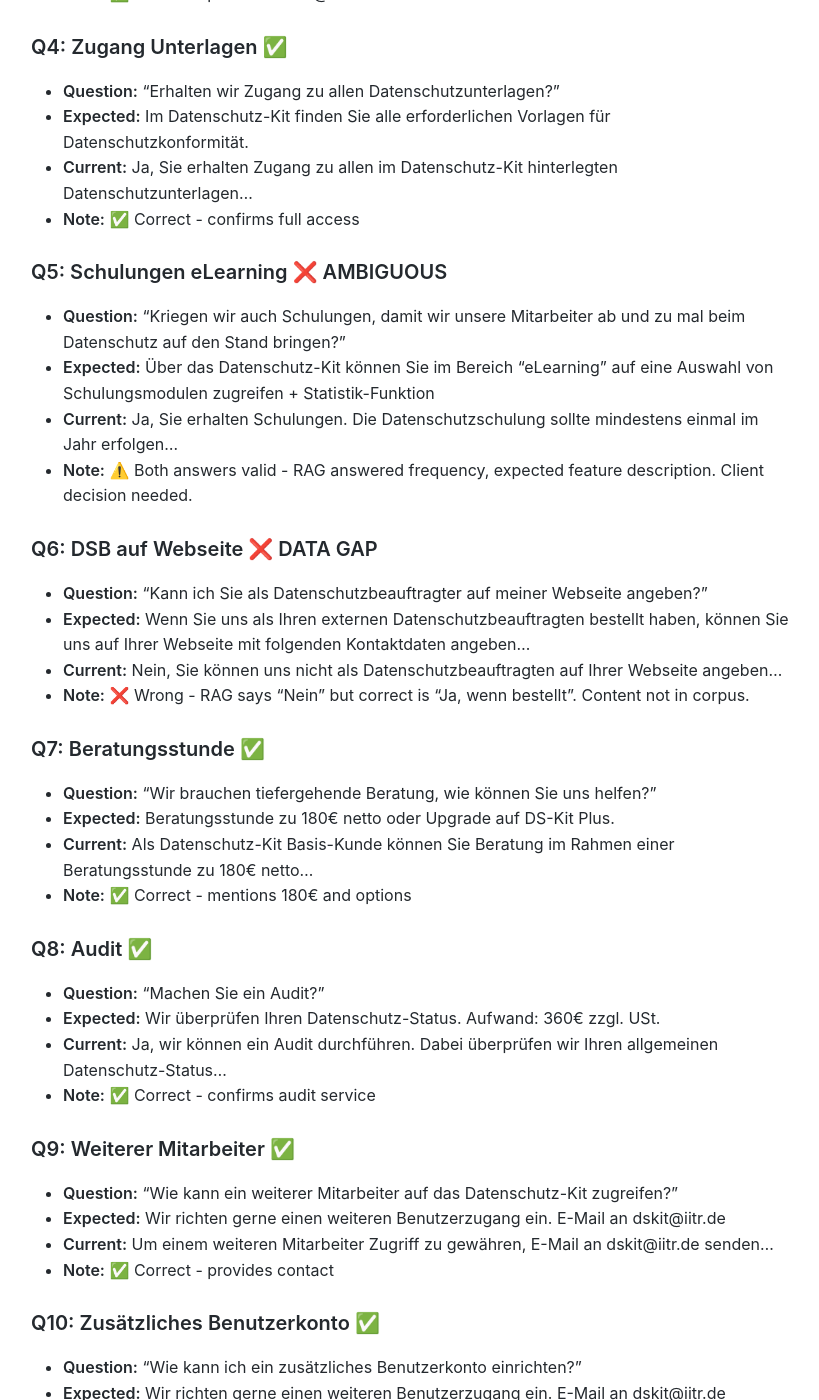
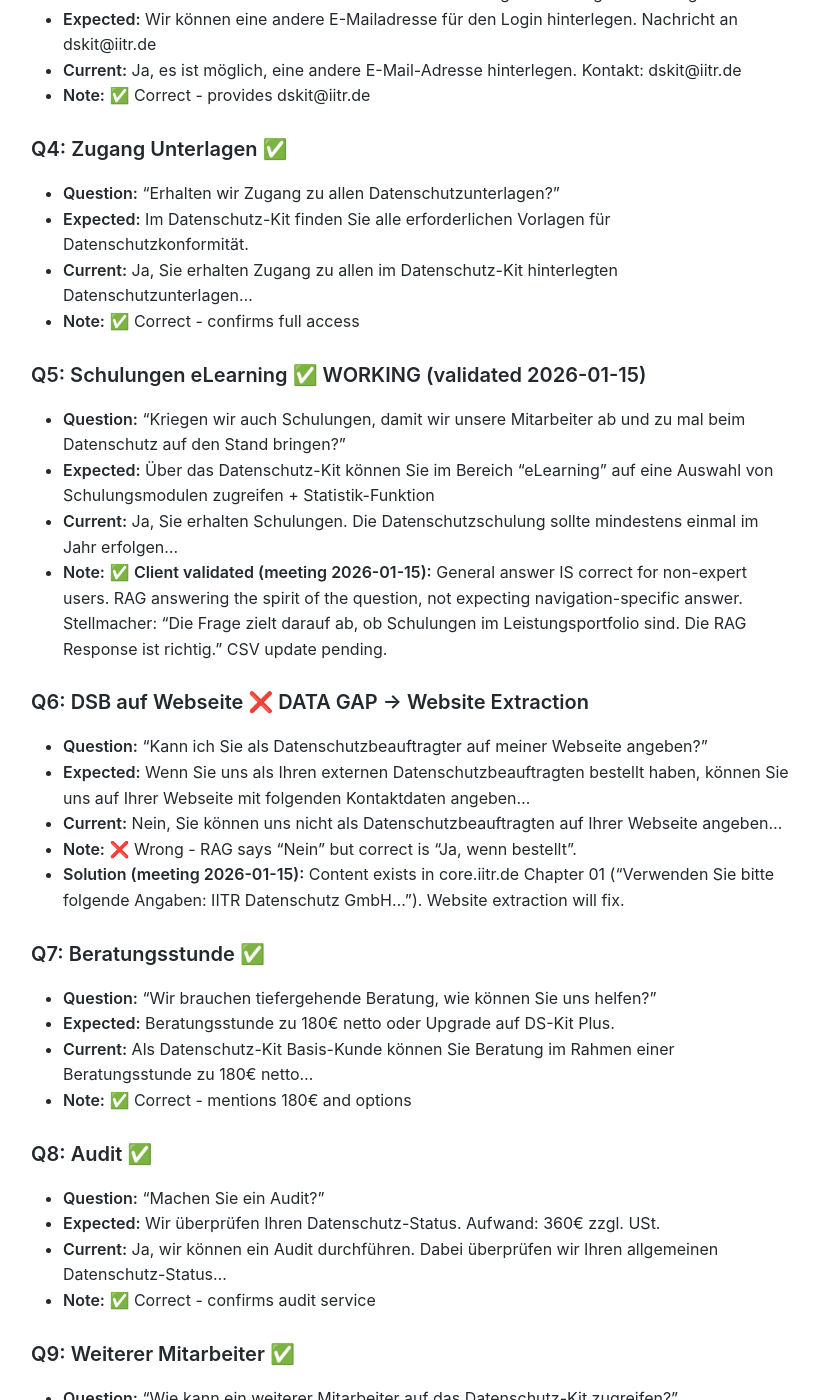
Before and after one commit to MariusWilsch/public-wilsch-ai-pages, a Jekyll site: the page built from project/iitr/dskit-rag-test-analysis.md, in a window 1280 px wide and 1400 px high, scrolled down 3868 px. Shown: the whole window, without its empty margins (229-1048 px from the left). Built offline with Jekyll 4.4.1, drawn with Linux system fonts in a browser that asks for light colours; our own code applies the rules of GitHub Pages for plain Markdown files; some of the changed text lies outside the part shown.

Commit message:
Sync from hippocampus 2026-01-19

```diff
--- a/project/iitr/dskit-rag-test-analysis.md
+++ b/project/iitr/dskit-rag-test-analysis.md
@@ -5,23 +5,25 @@ publish: true
 # DS-Kit RAG Test Analysis - Question-by-Question Verification
 
 Analysis date: 2026-01-13
+**Last updated:** 2026-01-19
+**Source:** [Meeting transcript 2026-01-15](https://app.fireflies.ai/view/01KF0N6JDANZB4JGW9WEP4GNMC)
 
 ---
 
 ## 1. Executive Summary
 
-| Metric | Value |
-|--------|-------|
-| Total questions | 29 |
-| Working | 17 (58.6%) |
-| Data Gap | 9 |
-| Ambiguous | 1 |
-| VLM Data Loss | 1 |
-| Q&A Data Error | 1 |
-| **Current accuracy** | **17/29 (58.6%)** |
-| **Max with current corpus** | **20/29 (69%)** |
+| Metric | Pre-Meeting | Post-Meeting |
+|--------|-------------|--------------|
+| Total questions | 29 | 29 |
+| Working | 17 | **18** (+Q5) |
+| Data Gap | 9 | **6** (Q6,Q12,Q13,Q17,Q18,Q24,Q27) |
+| Intentional | 0 | **2** (Q16,Q28) |
+| Fixed | 0 | **1** (Q21) |
+| VLM Data Loss | 1 | 1 (Q14) |
+| **Current accuracy** | 17/29 (58.6%) | **18/29 (62%)** |
+| **After website extraction** | - | **24/29 (83%)** |
 
-**Key finding:** 9 of 12 failures are due to expected answers not existing in the indexed corpus. No retrieval tuning can fix questions whose answers aren't indexed.
+**Key finding:** Client meeting (2026-01-15) validated several "failures" as acceptable. Website extraction identified as solution for remaining DATA GAPs.
 
 ---
 
@@ -44,7 +46,7 @@ Analysis date: 2026-01-13
 6. Schulung Häufigkeit → jährlich
 7. Beratungsstunde → 180€ / DS-Kit Plus
 8. Kündigung → 3 Monate
-9. Datenschutzverpflichtung → Kapitel 09 (⚠️ should be 11)
+9. Datenschutzverpflichtung → Kapitel 11.2 (✅ corrected during meeting from 09)
 10. Womit anfangen → Kapitel 02, 04, 05, 06, eLearning
 11. AV-Verträge → Kapitel 05
 12. Datenschutzverletzung → Kapitel 10
@@ -55,37 +57,37 @@ Analysis date: 2026-01-13
 
 ## 3. Question Analysis Table (All 29)
 
-| Q# | Status | Question | In Corpus? | Category |
-|----|--------|----------|------------|----------|
-| 1 | ✅ | Texte Webseitengestaltung | ✅ | Working |
-| 2 | ✅ | Textgeneratoren | ✅ | Working |
-| 3 | ✅ | Andere E-Mail hinterlegen | ✅ | Working |
-| 4 | ✅ | Zugang Unterlagen | ✅ | Working |
-| 5 | ❌ | Schulungen eLearning | ✅ | **Ambiguous** |
-| 6 | ❌ | DSB auf Webseite | ❌ | **Data Gap** |
-| 7 | ✅ | Beratungsstunde | ✅ | Working |
-| 8 | ✅ | Audit | ✅ | Working |
-| 9 | ✅ | Weiterer Mitarbeiter | ✅ | Working |
-| 10 | ✅ | Zusätzliches Benutzerkonto | ✅ | Working |
-| 11 | ✅ | TISAX Schulungsinhalte | ✅ | Working |
-| 12 | ❌ | DSB Meldung wer | ❌ | **Data Gap** |
-| 13 | ❌ | Wo DSB melden | ❌ | **Data Gap** |
-| 14 | ❌ | DSB Kontaktdaten | ❌ | **VLM Loss** |
-| 15 | ✅ | Kündigung Termin | ✅ | Working |
-| 16 | ❌ | eLearning 300€ | ❌ | **Data Gap** |
-| 17 | ❌ | Englisch Zertifikat | ❌ | **Data Gap** |
-| 18 | ❌ | Zugang DS-Kit URL | ❌ | **Data Gap** |
-| 19 | ✅ | Magic-Link wiederholt | ✅ | Working |
-| 20 | ✅ | Jahresvertrag automatisch | ✅ | Working |
-| 21 | ❌ | Mitarbeiter Docs | ✅ | **Q&A Error** |
-| 22 | ✅ | Mitarbeiter einladen | ✅ | Working |
-| 23 | ✅ | Schulung Häufigkeit | ✅ | Working |
-| 24 | ❌ | Video E-Mail Vereinbarung | ❌ | **Data Gap** |
-| 25 | ✅ | Datenschutzverletzung | ✅ | Working |
-| 26 | ✅ | Datenschutzhinweise DE/EN | ✅ | Working |
-| 27 | ❌ | Bewerber unterschreiben | ❌ | **Data Gap** |
-| 28 | ❌ | Cookie Banner 180€ | ❌ | **Data Gap** |
-| 29 | ✅ | Webseite Beratung | ✅ | Working |
+| Q# | Status | Question | In Corpus? | Category | Solution |
+|----|--------|----------|------------|----------|----------|
+| 1 | ✅ | Texte Webseitengestaltung | ✅ | Working | - |
+| 2 | ✅ | Textgeneratoren | ✅ | Working | - |
+| 3 | ✅ | Andere E-Mail hinterlegen | ✅ | Working | - |
+| 4 | ✅ | Zugang Unterlagen | ✅ | Working | - |
+| 5 | ✅ | Schulungen eLearning | ✅ | **Working** | Client validated |
+| 6 | ❌ | DSB auf Webseite | ❌ | Data Gap | Website extraction |
+| 7 | ✅ | Beratungsstunde | ✅ | Working | - |
+| 8 | ✅ | Audit | ✅ | Working | - |
+| 9 | ✅ | Weiterer Mitarbeiter | ✅ | Working | - |
+| 10 | ✅ | Zusätzliches Benutzerkonto | ✅ | Working | - |
+| 11 | ✅ | TISAX Schulungsinhalte | ✅ | Working | - |
+| 12 | ❌ | DSB Meldung wer | ❌ | Data Gap | Website extraction |
+| 13 | ❌ | Wo DSB melden | ❌ | Data Gap | Website extraction |
+| 14 | ❌ | DSB Kontaktdaten | ❌ | VLM Loss | Standard Docling |
+| 15 | ✅ | Kündigung Termin | ✅ | Working | - |
+| 16 | ⏸️ | eLearning 300€ | ❌ | **Intentional** | No prices |
+| 17 | ❌ | Englisch Zertifikat | ❌ | Data Gap | Masterfragen |
+| 18 | ❌ | Zugang DS-Kit URL | ❌ | Data Gap | Website extraction |
+| 19 | ✅ | Magic-Link wiederholt | ✅ | Working | - |
+| 20 | ✅ | Jahresvertrag automatisch | ✅ | Working | - |
+| 21 | ✅ | Mitarbeiter Docs | ✅ | **Fixed** | CSV corrected |
+| 22 | ✅ | Mitarbeiter einladen | ✅ | Working | - |
+| 23 | ✅ | Schulung Häufigkeit | ✅ | Working | - |
+| 24 | ❌ | Video E-Mail Vereinbarung | ❌ | Data Gap | Website/Masterfragen |
+| 25 | ✅ | Datenschutzverletzung | ✅ | Working | - |
+| 26 | ✅ | Datenschutzhinweise DE/EN | ✅ | Working | - |
+| 27 | ❌ | Bewerber unterschreiben | ❌ | Data Gap | Masterfragen |
+| 28 | ⏸️ | Cookie Banner 180€ | ❌ | **Intentional** | Support escalation |
+| 29 | ✅ | Webseite Beratung | ✅ | Working | - |
 
 ---
 
@@ -115,17 +117,18 @@ Analysis date: 2026-01-13
 - **Current:** Ja, Sie erhalten Zugang zu allen im Datenschutz-Kit hinterlegten Datenschutzunterlagen...
 - **Note:** ✅ Correct - confirms full access
 
-### Q5: Schulungen eLearning ❌ AMBIGUOUS
+### Q5: Schulungen eLearning ✅ WORKING (validated 2026-01-15)
 - **Question:** "Kriegen wir auch Schulungen, damit wir unsere Mitarbeiter ab und zu mal beim Datenschutz auf den Stand bringen?"
 - **Expected:** Über das Datenschutz-Kit können Sie im Bereich "eLearning" auf eine Auswahl von Schulungsmodulen zugreifen + Statistik-Funktion
 - **Current:** Ja, Sie erhalten Schulungen. Die Datenschutzschulung sollte mindestens einmal im Jahr erfolgen...
-- **Note:** ⚠️ Both answers valid - RAG answered frequency, expected feature description. Client decision needed.
+- **Note:** ✅ **Client validated (meeting 2026-01-15):** General answer IS correct for non-expert users. RAG answering the spirit of the question, not expecting navigation-specific answer. Stellmacher: "Die Frage zielt darauf ab, ob Schulungen im Leistungsportfolio sind. Die RAG Response ist richtig." CSV update pending.
 
-### Q6: DSB auf Webseite ❌ DATA GAP
+### Q6: DSB auf Webseite ❌ DATA GAP → Website Extraction
 - **Question:** "Kann ich Sie als Datenschutzbeauftragter auf meiner Webseite angeben?"
 - **Expected:** Wenn Sie uns als Ihren externen Datenschutzbeauftragten bestellt haben, können Sie uns auf Ihrer Webseite mit folgenden Kontaktdaten angeben...
 - **Current:** Nein, Sie können uns nicht als Datenschutzbeauftragten auf Ihrer Webseite angeben...
-- **Note:** ❌ Wrong - RAG says "Nein" but correct is "Ja, wenn bestellt". Content not in corpus.
+- **Note:** ❌ Wrong - RAG says "Nein" but correct is "Ja, wenn bestellt".
+- **Solution (meeting 2026-01-15):** Content exists in core.iitr.de Chapter 01 ("Verwenden Sie bitte folgende Angaben: IITR Datenschutz GmbH..."). Website extraction will fix.
 
 ### Q7: Beratungsstunde ✅
 - **Question:** "Wir brauchen tiefergehende Beratung, wie können Sie uns helfen?"
@@ -157,23 +160,26 @@ Analysis date: 2026-01-13
 - **Current:** Ja, im Datenschutz-Kit finden Sie eine Übersicht über alle Sensibilisierungsschulungen im Dokument 11-03...
 - **Note:** ✅ Correct - references Dokument 11-03
 
-### Q12: DSB Meldung wer ❌ DATA GAP
+### Q12: DSB Meldung wer ❌ DATA GAP → Website Extraction
 - **Question:** "Übernehmen Sie die Meldung des externen Datenschutzbeauftragten?"
 - **Expected:** Die Meldung des DSB bei der Aufsichtsbehörde muss durch den Verantwortlichen erfolgen.
 - **Current:** Die Meldung des externen Datenschutzbeauftragten an die zuständige Datenschutz-Aufsichtsbehörde...
-- **Note:** ❌ Doesn't clarify WHO must file. Content not in corpus.
+- **Note:** ❌ Doesn't clarify WHO must file.
+- **Solution:** Website extraction (Chapter 01 contains DSB policy cluster).
 
-### Q13: Wo DSB melden ❌ DATA GAP
+### Q13: Wo DSB melden ❌ DATA GAP → Website Extraction
 - **Question:** "Wo melde ich den externen Datenschutzbeauftragten?"
 - **Expected:** Wenn Sie uns als DSB bestellt haben, können Sie uns mit folgenden Kontaktdaten melden: [IITR details]
 - **Current:** Die Frage, wo Sie den externen Datenschutzbeauftragten melden, wird im Kontext nicht direkt beantwortet...
-- **Note:** ❌ RAG admits it can't answer. Content not in corpus.
+- **Note:** ❌ RAG admits it can't answer.
+- **Solution:** Website extraction (Chapter 01 contains DSB policy cluster).
 
-### Q14: DSB Kontaktdaten ❌ VLM LOSS
+### Q14: DSB Kontaktdaten ❌ VLM LOSS → Standard Docling
 - **Question:** "Mit welchen Kontaktdaten melde ich den externen Datenschutzbeauftragten?"
 - **Expected:** email@iitr.de, IITR Datenschutz GmbH, Marienplatz 2, 80331 München, Tel (089) 18 91 73 60
 - **Current:** Für die Kontaktaufnahme: IITR Datenschutz GmbH, Dr. Sebastian Kraska, dskit@iitr.de
 - **Note:** ❌ Wrong email (dskit@ vs email@), missing address/phone. VLM chunks lost PDF header data.
+- **Solution:** Switch to standard Docling (includes PDF header with official contact) or website extraction.
 
 ### Q15: Kündigung Termin ✅
 - **Question:** "Zu welchem Termin kann ich den Vertrag kündigen?"
@@ -181,23 +187,25 @@ Analysis date: 2026-01-13
 - **Current:** Der Bestellvertrag hat feste Laufzeit und verlängert sich automatisch. Kündigung drei Monate vor Vertragsende...
 - **Note:** ✅ Correct - mentions 3 months
 
-### Q16: eLearning 300€ ❌ DATA GAP
+### Q16: eLearning 300€ ⏸️ INTENTIONAL (no prices)
 - **Question:** "Wie kann ich auf weitere eLearning Module zugreifen?"
 - **Expected:** Im DS-Kit Basis stehen standardmäßig vier eLearning-Module zur Verfügung. Vollzugriff für 300€ netto jährlich.
 - **Current:** Wenn Sie auf weitere eLearning-Module zugreifen möchten, wenden Sie sich an den Support...
-- **Note:** ❌ Doesn't mention "vier Module" or "300€". Pricing not in corpus.
+- **Note:** ⏸️ **Client decision (meeting 2026-01-15):** Do NOT include prices. Kraska: "Wollen wir überhaupt die Preise nennen? Eigentlich ja nicht." Generic "contact support" answer is intentionally acceptable.
 
-### Q17: Englisch Zertifikat ❌ DATA GAP
+### Q17: Englisch Zertifikat ❌ DATA GAP → Masterfragen
 - **Question:** "Stellen Sie auch englischsprachige Zertifikate zur Verfügung?"
 - **Expected:** Wir können Ihnen gerne ein englischsprachiges Datenschutz-Zertifikat ausstellen.
 - **Current:** Die DS-Kit-Plattform bietet standardmäßig keine englischsprachigen Zertifikate an...
 - **Note:** ❌ Wrong - RAG says "Nein" but correct is "Ja, gerne". Service not documented in corpus.
+- **Solution:** Masterfragen addition (Stellmacher to provide).
 
-### Q18: Zugang DS-Kit URL ❌ DATA GAP
+### Q18: Zugang DS-Kit URL ❌ DATA GAP → Website Extraction
 - **Question:** "Wie erhalte ich einen Zugang zum Datenschutz-Kit?"
 - **Expected:** core.iitr.de aufrufen und unter Angabe Ihrer E-Mail-Adresse einen Login-Link anfordern.
 - **Current:** Um einen Zugang zu erhalten, wenden Sie sich direkt an die IITR...
 - **Note:** ❌ Doesn't mention "core.iitr.de" URL. Login URL not in corpus.
+- **Solution:** Website extraction will include platform URL reference.
 
 ### Q19: Magic-Link wiederholt ✅
 - **Question:** "Muss ich bei wiederholtem Besuch jedes Mal einen neuen Zugangslink anfordern?"
@@ -211,11 +219,11 @@ Analysis date: 2026-01-13
 - **Current:** Der Jahresvertrag läuft nicht automatisch ab. Der Bestellvertrag hat feste Laufzeit und verlängert sich...
 - **Note:** ✅ Correct - explains auto-renewal
 
-### Q21: Mitarbeiter Docs ❌ Q&A ERROR
+### Q21: Mitarbeiter Docs ✅ FIXED (CSV corrected)
 - **Question:** "Welche Dokumente brauchen wir unterschrieben von den Mitarbeitern?"
 - **Expected:** Verpflichtungserklärung auf Einhaltung des Datenschutzes. Vorlage unter Kapitel 11, Unterpunkt 2.
 - **Current:** Für die Erfüllung der datenschutzrechtlichen Pflichten gibt es mehrere Dokumente... [mentions Kapitel 9]
-- **Note:** ❌ Wrong chapter - RAG says Kapitel 9, expected is Kapitel 11 UP 2. Q&A CSV has error.
+- **Note:** ✅ **Fixed during meeting (2026-01-15):** CSV corrected from Kapitel 9 → Kapitel 11.2. Stellmacher: "Kapitel 11 ist es... Kapitel 9 ist ein ganz anderes Thema." **Action:** Re-index after CSV update.
 
 ### Q22: Mitarbeiter einladen ✅
 - **Question:** "Wie kann ich Mitarbeiter zu den Schulungen einladen?"
@@ -229,11 +237,12 @@ Analysis date: 2026-01-13
 - **Current:** Die Datenschutzschulung sollte mindestens einmal im Jahr erfolgen. Dies ergibt sich aus der Erwartung...
 - **Note:** ✅ Correct - mentions yearly requirement
 
-### Q24: Video E-Mail Vereinbarung ❌ DATA GAP
+### Q24: Video E-Mail Vereinbarung ❌ DATA GAP → Website/Masterfragen
 - **Question:** "In welchen Videos wird die Personal-Vereinbarung bzgl. E-Mail nach Beendigung besprochen?"
 - **Expected:** Eine Vorlage für Vereinbarung über Zugriff auf E-Mail nach Beendigung finden Sie in Kapitel 11, Unterpunkt 3.
 - **Current:** Die Information über E-Mails mit privatem Inhalt wird nicht direkt in Verbindung mit Videos erwähnt...
 - **Note:** ❌ RAG can't answer. Post-employment email policy not in corpus.
+- **Solution:** Website extraction (Chapter 11) or Masterfragen addition.
 
 ### Q25: Datenschutzverletzung ✅
 - **Question:** "Wir haben eine Datenschutzverletzung, was ist zu tun?"
@@ -247,17 +256,18 @@ Analysis date: 2026-01-13
 - **Current:** Ja, Sie gehen richtig in der Annahme. Unter Kapitel 8 im Datenschutz-Kit erhalten Sie Vorlagen...
 - **Note:** ✅ Correct - mentions Kapitel 8
 
-### Q27: Bewerber unterschreiben ❌ DATA GAP
+### Q27: Bewerber unterschreiben ❌ DATA GAP → Masterfragen
 - **Question:** "Müssen unsere Bewerber unsere Datenschutzbestimmungen unterschreiben?"
 - **Expected:** Es ist nicht erforderlich, dass Bewerber unterschreiben. Sie sollten jedoch zur Kenntnis nehmen.
 - **Current:** Die Frage, ob Bewerber unterschreiben müssen, wird im Kontext nicht direkt beantwortet...
 - **Note:** ❌ RAG can't answer. Applicant policy not in corpus.
+- **Solution:** Masterfragen addition (Stellmacher to provide).
 
-### Q28: Cookie Banner 180€ ❌ DATA GAP
+### Q28: Cookie Banner ⏸️ INTENTIONAL (support escalation)
 - **Question:** "Ist unser Cookie Banner so in Ordnung?"
 - **Expected:** Gerne prüfen wir Ihre Webseite auf Datenschutzkonformität zu 180€ netto Stundensatz.
 - **Current:** Die derzeit genutzte Cookie-Entscheidung mit "ich stimme zu" und "ich lehne ab"... [gives technical advice]
-- **Note:** ❌ Gives generic advice instead of offering review service. Service not in corpus.
+- **Note:** ⏸️ **Client decision (meeting 2026-01-15):** Out-of-scope questions should escalate to human support. Kraska: "Immer wenn er nach Preise fragt, ausschleifen auf Rückruf." **Action:** Implement support escalation path (Level 2: email link).
 
 ### Q29: Webseite Beratung ✅
 - **Question:** "Bieten Sie Beratung zu Webseiten im Bereich Datenschutz an?"
```
Also changed, not shown: project/archibus-fm-assistant/oauth-state-preservation-options.md (+3 -2 lines).
